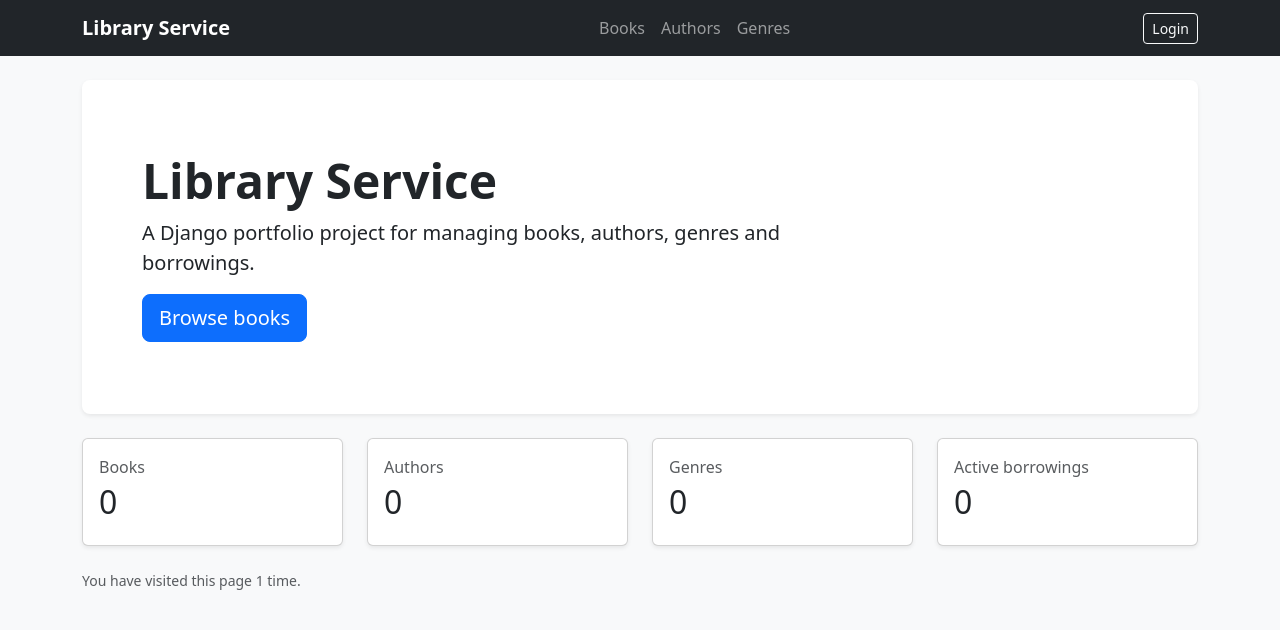
After one commit to WalterMatheusgg/library-service, a Django app: page / in a window 1280 px wide. The commit adds this page. Shown: the top 630 px of the page. Run offline with Django 5.2, Linux system fonts and the light colour scheme; data that the repository does not hold is empty.

Commit message:
Add final project templates and documentation

```diff
--- a/templates/base.html
+++ b/templates/base.html
@@ -1,4 +1,3 @@
-{% load static %}
 <!DOCTYPE html>
 <html lang="en">
 <head>
@@ -10,52 +9,32 @@
         href="https://cdn.jsdelivr.net/npm/bootstrap@5.3.3/dist/css/bootstrap.min.css"
         rel="stylesheet"
     >
+</head>
+<body class="bg-light">
 
-    <link rel="stylesheet" href="{% static 'css/styles.css' %}">
-</head>
-<body>
-<nav class="navbar navbar-expand-lg navbar-dark bg-dark shadow-sm">
+<nav class="navbar navbar-expand-lg navbar-dark bg-dark">
     <div class="container">
         <a class="navbar-brand fw-bold" href="{% url 'catalog:index' %}">
             Library Service
         </a>
 
-        <button
-            class="navbar-toggler"
-            type="button"
-            data-bs-toggle="collapse"
-            data-bs-target="#mainNavbar"
-        >
-            <span class="navbar-toggler-icon"></span>
-        </button>
+        <div class="navbar-nav">
+            <a class="nav-link" href="{% url 'catalog:book-list' %}">Books</a>
+            <a class="nav-link" href="{% url 'catalog:author-list' %}">Authors</a>
+            <a class="nav-link" href="{% url 'catalog:genre-list' %}">Genres</a>
 
-        <div class="collapse navbar-collapse" id="mainNavbar">
-            <ul class="navbar-nav me-auto mb-2 mb-lg-0">
-                <li class="nav-item">
-                    <a class="nav-link" href="{% url 'catalog:book-list' %}">Books</a>
-                </li>
-                <li class="nav-item">
-                    <a class="nav-link" href="{% url 'catalog:author-list' %}">Authors</a>
-                </li>
-                <li class="nav-item">
-                    <a class="nav-link" href="{% url 'catalog:genre-list' %}">Genres</a>
-                </li>
             {% if user.is_authenticated %}
-                    <li class="nav-item">
                 <a class="nav-link" href="{% url 'catalog:my-borrowings' %}">
                     My Borrowings
                 </a>
-                    </li>
             {% endif %}
-            </ul>
+        </div>
 
-            <div class="d-flex align-items-center gap-2">
+        <div>
             {% if user.is_authenticated %}
-                    <span class="text-light small">
-                        {{ user.username }}
-                    </span>
+                <span class="text-light me-2">{{ user.username }}</span>
 
-                    <form method="post" action="{% url 'logout' %}">
+                <form method="post" action="{% url 'logout' %}" class="d-inline">
                     {% csrf_token %}
                     <button class="btn btn-outline-light btn-sm" type="submit">
                         Logout
@@ -68,19 +47,13 @@
             {% endif %}
         </div>
     </div>
-    </div>
 </nav>
 
 <main class="container py-4">
     {% if messages %}
         {% for message in messages %}
-            <div class="alert alert-{{ message.tags }} alert-dismissible fade show">
+            <div class="alert alert-{{ message.tags }}">
                 {{ message }}
-                <button
-                    type="button"
-                    class="btn-close"
-                    data-bs-dismiss="alert"
-                ></button>
             </div>
         {% endfor %}
     {% endif %}
@@ -89,14 +62,5 @@
     {% endblock %}
 </main>
 
-<footer class="border-top py-3 mt-5">
-    <div class="container text-muted small">
-        Library Service portfolio project built with Django.
-    </div>
-</footer>
-
-<script
-    src="https://cdn.jsdelivr.net/npm/bootstrap@5.3.3/dist/js/bootstrap.bundle.min.js"
-></script>
 </body>
 </html>
--- /dev/null
+++ b/templates/catalog/index.html
@@ -0,0 +1,65 @@
+{% extends "base.html" %}
+
+{% block content %}
+<div class="p-5 mb-4 bg-white rounded-3 shadow-sm">
+    <div class="container-fluid py-4">
+        <h1 class="display-5 fw-bold">Library Service</h1>
+
+        <p class="col-md-8 fs-5">
+            A Django portfolio project for managing books, authors, genres and borrowings.
+        </p>
+
+        <a href="{% url 'catalog:book-list' %}" class="btn btn-primary btn-lg">
+            Browse books
+        </a>
+
+        {% if user.is_authenticated %}
+            <a href="{% url 'catalog:book-create' %}" class="btn btn-outline-dark btn-lg">
+                Add book
+            </a>
+        {% endif %}
+    </div>
+</div>
+
+<div class="row">
+    <div class="col-md-3">
+        <div class="card shadow-sm">
+            <div class="card-body">
+                <p class="text-muted mb-1">Books</p>
+                <h2>{{ num_books }}</h2>
+            </div>
+        </div>
+    </div>
+
+    <div class="col-md-3">
+        <div class="card shadow-sm">
+            <div class="card-body">
+                <p class="text-muted mb-1">Authors</p>
+                <h2>{{ num_authors }}</h2>
+            </div>
+        </div>
+    </div>
+
+    <div class="col-md-3">
+        <div class="card shadow-sm">
+            <div class="card-body">
+                <p class="text-muted mb-1">Genres</p>
+                <h2>{{ num_genres }}</h2>
+            </div>
+        </div>
+    </div>
+
+    <div class="col-md-3">
+        <div class="card shadow-sm">
+            <div class="card-body">
+                <p class="text-muted mb-1">Active borrowings</p>
+                <h2>{{ num_active_borrowings }}</h2>
+            </div>
+        </div>
+    </div>
+</div>
+
+<p class="text-muted small mt-4">
+    You have visited this page {{ num_visits }} time{{ num_visits|pluralize }}.
+</p>
+{% endblock %}
```
Also changed, not shown: library_service/settings.py (+5 -2 lines), seed_data.py (added, +53 -0 lines), templates/registration/login.html (added, +59 -0 lines). Lines whose indentation alone changed are shown as unchanged.
